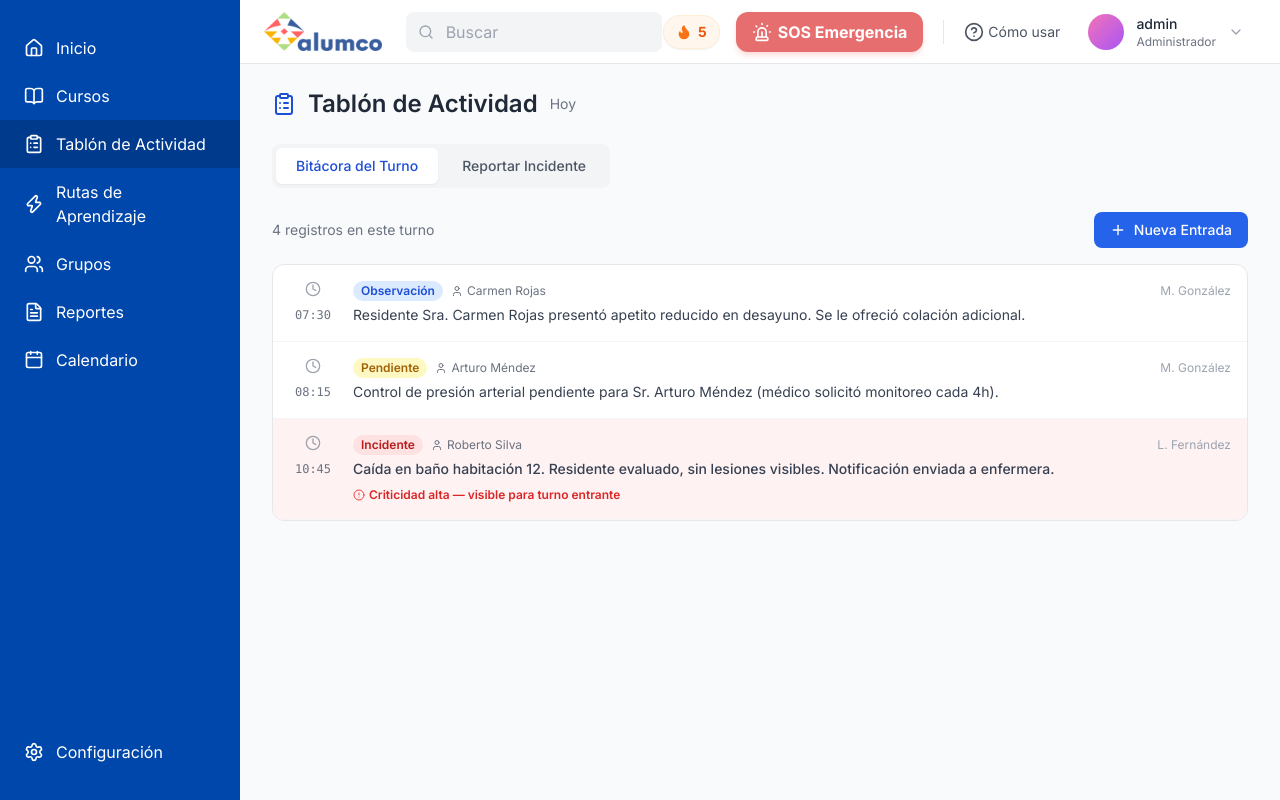
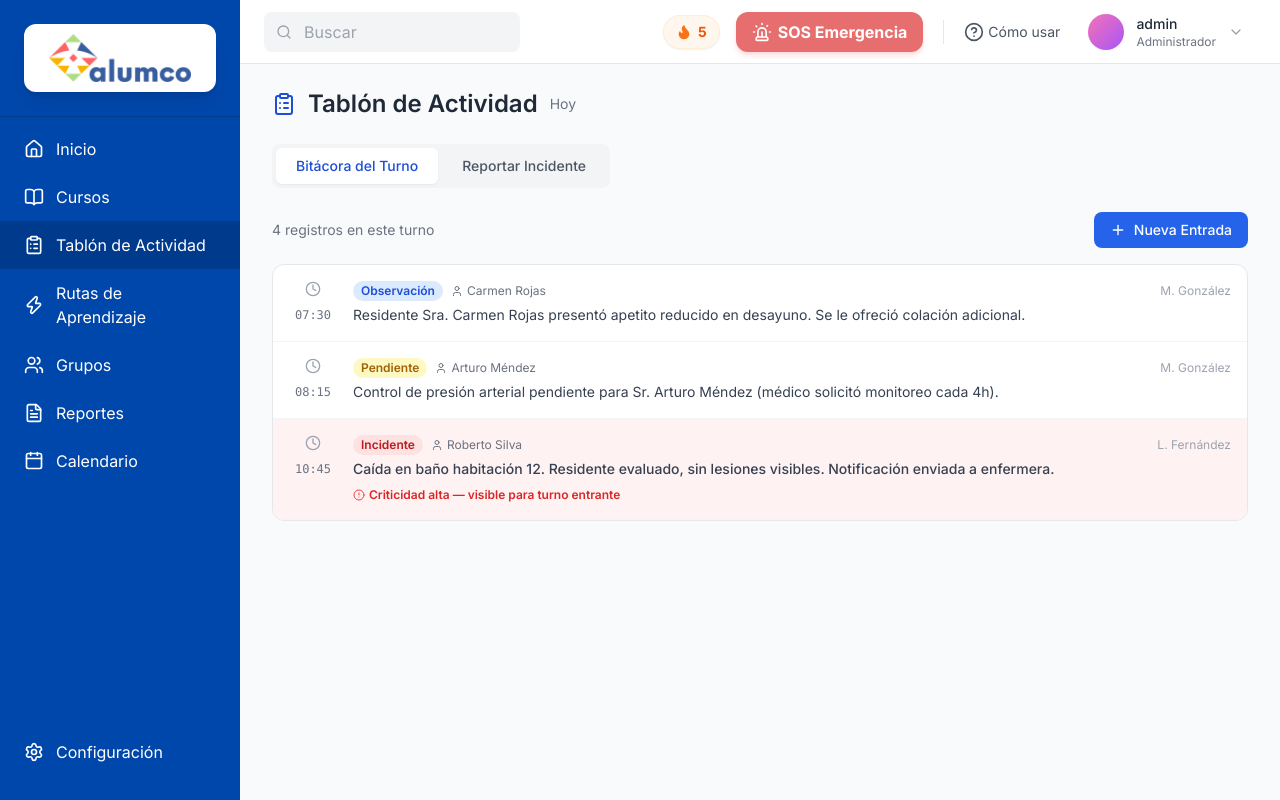
Before and after one commit to PapConAbrilar/RedCuidado, a Django app: page /actividad/ in a window 1280 px wide. Run offline with Django 5.2, Linux system fonts and the light colour scheme; a user stored in the database is signed in; some libraries are stand-ins or nearby versions.

Commit message:
Fix: Move ONG logo to sidebar with white background and remove stray closing div breaking home layout

```diff
--- a/RedCuidado/lms/templates/lms/base_dashboard.html
+++ b/RedCuidado/lms/templates/lms/base_dashboard.html
@@ -4,7 +4,15 @@
 {% block content %}
 <!-- Sidebar -->
 <div id="sidebar" class="w-60 bg-[#0047AB] h-screen fixed left-0 top-0 flex flex-col text-white z-50 transform -translate-x-full lg:translate-x-0 transition-transform duration-300 ease-in-out">
-    <div class="flex-1 py-6">
+
+    <!-- Logo ONG -->
+    <div class="p-6 border-b border-[#003A8C] mb-2">
+        <div class="bg-white p-2 rounded-xl flex items-center justify-center shadow-lg border-2 border-white/20">
+            <img src="{% static 'lms/img/logo.png' %}" alt="ONG Logo" class="max-h-12 object-contain">
+        </div>
+    </div>
+
+    <div class="flex-1 overflow-y-auto">
         <a href="{% url 'home' %}"
             class="w-full px-6 py-3 flex items-center gap-3 hover:bg-[#003A8C] transition-colors {% if active_menu == 'homepage' %}bg-[#003A8C]{% endif %}">
             <i data-lucide="home" class="w-5 h-5"></i>
@@ -62,8 +70,6 @@
         <button id="sidebar-toggle" class="lg:hidden p-2 hover:bg-gray-100 rounded-lg transition-colors">
             <i data-lucide="menu" class="w-6 h-6 text-gray-600"></i>
         </button>
-
-        <img src="{% static 'lms/img/logo.png' %}" alt="ALUMCO" style="max-height: 40px;">
         <div class="relative">
             <i data-lucide="search" class="w-4 h-4 absolute left-3 top-1/2 -translate-y-1/2 text-gray-400"></i>
             <input type="text" placeholder="Buscar"
```
